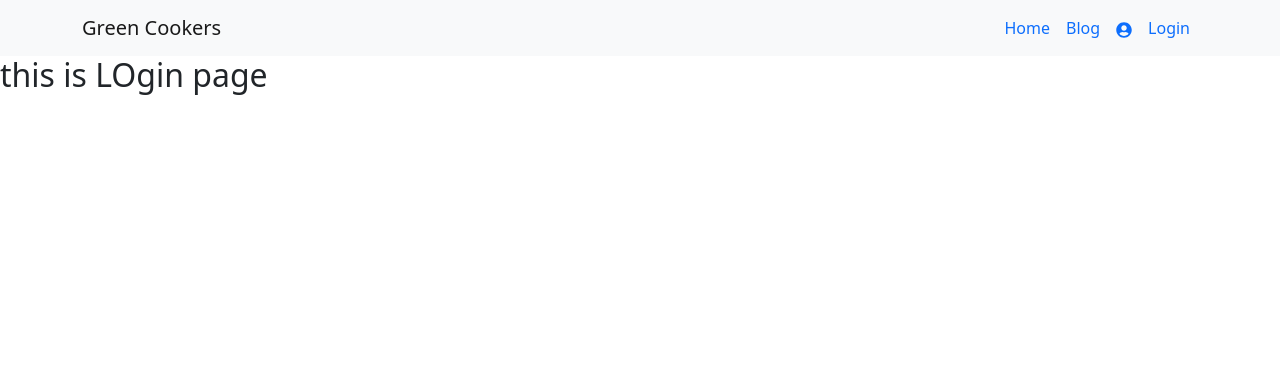
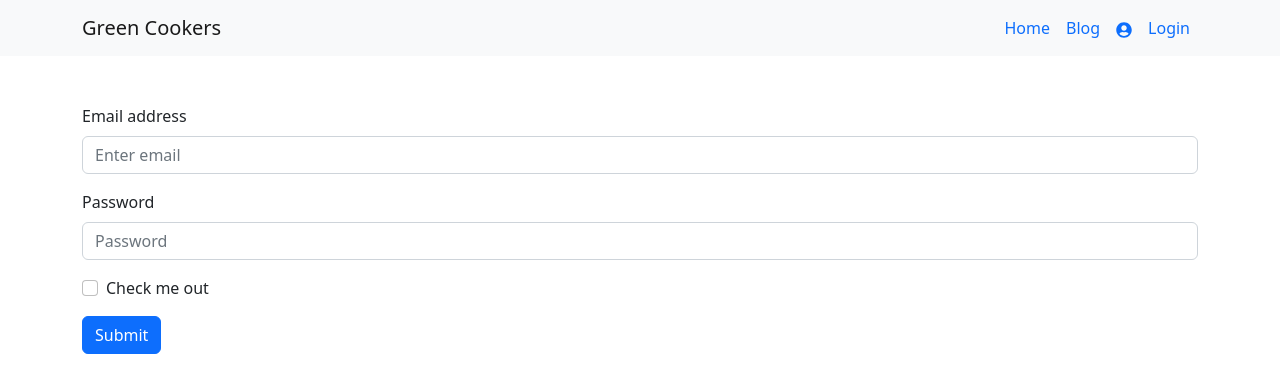
Before and after one commit to Jahidul37/chef-recipe-hunter-client-side, a React (Vite) app: page /login in a window 1280 px wide. Shown: the top 392 px of the page. Built offline with nearby package versions, Linux system fonts and the light colour scheme.

Commit message:
error page setup

```diff
--- /dev/null
+++ b/src/Components/AuthProvider/AuthProvider.jsx
@@ -0,0 +1,45 @@
+// import React from 'react';
+import { createUserWithEmailAndPassword, getAuth } from "firebase/auth";
+import app from "../../firebase/firebase.config";
+// import { createContext } from "react";
+
+
+const auth = getAuth(app);
+
+const AuthProvider = () => {
+
+    // export const authContext = createContext(null);
+
+    const user = null;
+    const createUser = (email, password) => {
+        createUserWithEmailAndPassword(auth, email, password)
+    }
+    const authInfo = {
+        user,
+        createUser,
+
+
+
+        // const form = event.target;
+        // const email = form.value;
+        // const password = form.value;
+        // console.log(form, email, password);
+
+        // createUserWithEmailAndPassword(auth, email, password,)
+
+        //     .then((result) => {
+        //         const loggeduser = result.user;
+        //         console.log(loggeduser);
+        //     })
+        //     .catch((error) => {
+        //         error.message;
+        //     });
+    }
+    return (
+        <AuthProvider.Provider value={authInfo} >
+
+        </AuthProvider.Provider >
+    );
+};
+
+export default AuthProvider;
--- /dev/null
+++ b/src/Components/ErrorPage/ErrorPage.jsx
@@ -0,0 +1,27 @@
+// import React from 'react';
+import { Link, useRouteError } from 'react-router-dom';
+import image4 from '../../assets/error (1).jpeg'
+
+const ErrorPage = () => {
+    const { error, status } = useRouteError();
+    return (
+        <section className='my-5'>
+            <div className=' container text-center'>
+                <img className='rounded w-25 h-auto my-3' src={image4} alt="" />
+                <div className=' text-center fs-3'>
+                    <h2 className='mb-5'>
+                        <span className='sr-only'>Error</span> {status || 404}
+                    </h2>
+                    <p className='fs-3'>
+                        {error?.message}
+                    </p>
+                    <Link to='/'>
+                        <button className='btn btn-primary'>Back to homepage</button>
+                    </Link>
+                </div>
+            </div>
+        </section>
+    );
+};
+
+export default ErrorPage;
--- a/src/Components/Home/Cards/Cards.jsx
+++ b/src/Components/Home/Cards/Cards.jsx
@@ -3,14 +3,16 @@
 import { Button, Card, Col } from "react-bootstrap";
 import { Link } from "react-router-dom";
 
+
 const Cards = ({ data }) => {
-    const { chefId, chefImage, chefName, likes, numberOfRecipes } = data;
+    const { chefId, yearOfExperience, chefImage, chefName, likes, numberOfRecipes } = data;
     return (
         <Col >
             <Card>
                 <Card.Img style={{ height: '300px', width: 'auto' }} variant="top" src={chefImage} />
                 <Card.Body>
-                    <Card.Title>{chefName}</Card.Title>
+                    <Card.Title><h4>{chefName}</h4></Card.Title>
+                    <h5>Year of Experience : {yearOfExperience}</h5>
                     <div className="d-flex justify-content-between">
                         <p>{likes}</p>
                         <p>{numberOfRecipes}</p>
--- a/src/Components/Login/Login.jsx
+++ b/src/Components/Login/Login.jsx
@@ -1,10 +1,40 @@
 // import React from 'react';
 
+import { Button, Container, Form } from "react-bootstrap";
+// import AuthProvider from "../AuthProvider/AuthProvider";
+
 const Login = () => {
+    const handleOnSubmit = (event) => {
+        event.preventDefault()
+        const form = event.target;
+        const email = form.email.value;
+        // const photo = form.photo.value;
+        const password = form.password.value;
+        console.log(form, email, password);
+
+    }
+    // const { createUser } = userContext(AuthProvider)
+
     return (
-        <div>
-            <h2>this is LOgin page</h2>
-        </div>
+        <Container>
+            <Form onSubmit={handleOnSubmit} className="my-5">
+                <Form.Group className="mb-3" controlId="formBasicEmail">
+                    <Form.Label>Email address</Form.Label>
+                    <Form.Control type="email" placeholder="Enter email" />
+                </Form.Group>
+
+                <Form.Group className="mb-3" controlId="formBasicPassword">
+                    <Form.Label>Password</Form.Label>
+                    <Form.Control type="password" placeholder="Password" />
+                </Form.Group>
+                <Form.Group className="mb-3" controlId="formBasicCheckbox">
+                    <Form.Check type="checkbox" label="Check me out" />
+                </Form.Group>
+                <Button variant="primary" type="submit">
+                    Submit
+                </Button>
+            </Form>
+        </Container>
     );
 };
 
--- a/src/Components/ShapeDetail/RecipeCards.jsx
+++ b/src/Components/ShapeDetail/RecipeCards.jsx
@@ -13,8 +13,8 @@ const RecipeCards = ({ recipies }) => {
                                 <Card.Body>
                                     <Card.Title></Card.Title>
                                     <div className="d-flex justify-content-between">
-                                        <p></p>
-                                        <p></p>
+                                        <h5>{recipie.recipeName}</h5>
+                                        <p>{recipie.ingredients[0]}</p>
                                     </div>
 
                                 </Card.Body>
--- a/src/Components/ShapeDetail/ShapeDetail.jsx
+++ b/src/Components/ShapeDetail/ShapeDetail.jsx
@@ -3,10 +3,13 @@
 import { useLoaderData } from "react-router-dom";
 import RecipeCards from "./RecipeCards";
 import { useEffect, useState } from "react";
+import { Card, Container } from "react-bootstrap";
+
 
 const ShapeDetail = () => {
     const chefData = useLoaderData();
-    // console.log(chefData);
+    console.log(chefData);
+    const { chefImage, chefName, chefBio } = chefData;
     const [recipies, setRecipies] = useState([]);
     useEffect(() => {
         fetch(`http://localhost:5000/recipesdata/${chefData.recipeId}`)
@@ -16,10 +19,20 @@ const ShapeDetail = () => {
             })
     }, [])
     return (
-        <div>
+        <Container className="my-3 ">
+            <Card className="my-4">
+                <Card.Img style={{ height: '450px', width: 'auto' }} src={chefImage} />
+                <Card.Body>
+                    <Card.Title>{chefName}</Card.Title>
+                    <Card.Text>
+                        <p>{chefBio}</p>
+                    </Card.Text>
+
+                </Card.Body>
+            </Card>
 
             <RecipeCards recipies={recipies}></RecipeCards>
-        </div>
+        </Container>
     );
 };
 
--- a/src/main.jsx
+++ b/src/main.jsx
@@ -13,11 +13,14 @@ import Home from './Components/Home/Home';
 import Blog from './Components/Blog/Blog';
 import Login from './Components/Login/Login';
 import ShapeDetail from './Components/ShapeDetail/ShapeDetail';
+// import AuthProvider from './Components/AuthProvider/AuthProvider';
+import ErrorPage from './Components/ErrorPage/ErrorPage';
 
 const router = createBrowserRouter([
   {
     path: "/",
     element: <Main></Main>,
+    errorElement: <ErrorPage></ErrorPage>,
     children: [
       {
         path: '/',
@@ -38,16 +41,15 @@ const router = createBrowserRouter([
         element: <ShapeDetail></ShapeDetail>,
         loader: ({ params }) => fetch(`http://localhost:5000/cookdata/${params.id}`)
       }
-      //   {
-      //   path: '/',
-      //   element: <Home></Home>
-      // }
+
     ]
   },
 ]);
 
 ReactDOM.createRoot(document.getElementById("root")).render(
   <React.StrictMode>
+
     <RouterProvider router={router} />
+
   </React.StrictMode>
 );
```
Also changed, not shown: src/assets/error (1).jpeg (added).
